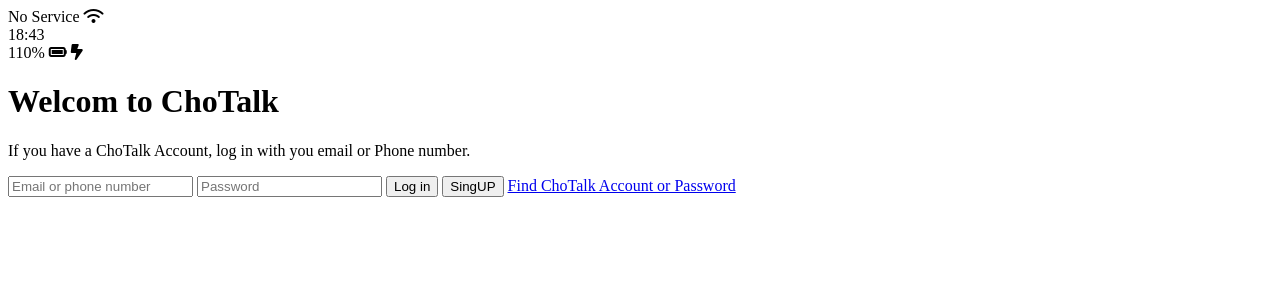
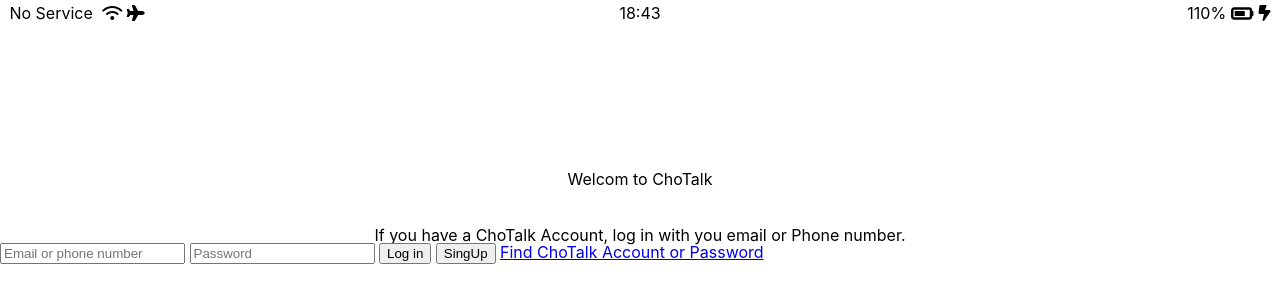
Before and after one commit to Gitstar031/chotalk_clone2022, a plain HTML site: page index.html in a window 1280 px wide. Drawn offline with Linux system fonts and the light colour scheme.

Commit message:
up to date edition

```diff
--- /dev/null
+++ b/css/reset.css
@@ -0,0 +1,43 @@
+html, body, div, span, applet, object, iframe,
+h1, h2, h3, h4, h5, h6, p, blockquote, pre,
+a, abbr, acronym, address, big, cite, code,
+del, dfn, em, img, ins, kbd, q, s, samp,
+small, strike, strong, sub, sup, tt, var,
+b, u, i, center,
+dl, dt, dd, ol, ul, li,
+fieldset, form, label, legend,
+table, caption, tbody, tfoot, thead, tr, th, td,
+article, aside, canvas, details, embed,
+figure, figcaption, footer, header, hgroup,
+menu, nav, output, ruby, section, summary,
+time, mark, audio, video {
+	margin: 0;
+	padding: 0;
+	border: 0;
+	font-size: 100%;
+	font: inherit;
+	vertical-align: baseline;
+}
+/* HTML5 display-role reset for older browsers */
+article, aside, details, figcaption, figure,
+footer, header, hgroup, menu, nav, section {
+	display: block;
+}
+body {
+	line-height: 1;
+}
+ol, ul {
+	list-style: none;
+}
+blockquote, q {
+	quotes: none;
+}
+blockquote:before, blockquote:after,
+q:before, q:after {
+	content: '';
+	content: none;
+}
+table {
+	border-collapse: collapse;
+	border-spacing: 0;
+}
--- /dev/null
+++ b/css/status-bar.css
@@ -0,0 +1,23 @@
+.status-bar {
+    display: flex;
+    justify-content: center;
+    padding:  5px 3px;
+}
+.status-bar__column {
+    width: 33%;
+}
+.status-bar__column:first-child span {
+    margin-right: 5px;
+}
+.status-bar__column:nth-child(2) {
+    display: flex;
+    justify-content: center;
+}
+.status-bar__column:last-child {
+    display: flex;
+    justify-content: flex-end;
+    align-items: center;
+}
+.status-bar__column .fa-battery-three-quarters {
+    margin: 0px 5px;
+}
--- /dev/null
+++ b/css/styles.css
@@ -0,0 +1,15 @@
+@import "reset.css";
+@import "status-bar.css";
+
+body {
+    font-family: -apple-system, BlinkMacSystemFont, 'Segoe UI', Roboto, Oxygen, Ubuntu, Cantarell, 'Open Sans', 'Helvetica Neue', sans-serif;
+}
+
+
+.welcome-header {
+    margin-top: 145px;
+    text-align: center;
+}
+.welcome-header__title {
+    margin-bottom: 40px;
+}
--- a/index.html
+++ b/index.html
@@ -1,6 +1,7 @@
 <!DOCTYPE html>
 <html lang="en">
 <head>
+    <link rel="stylesheet" href="css/styles.css">
     <meta charset="UTF-8">
     <meta http-equiv="X-UA-Compatible" content="IE=edge">
     <meta name="viewport" content="width=device-width, initial-scale=1.0">
@@ -11,13 +12,14 @@
       <div class="status-bar__column">
         <span>No Service</span>
         <i class="fa-solid fa-wifi"></i>
+        <i class="fa-solid fa-plane"></i>
       </div>
       <div class="status-bar__column">
         <span>18:43</span>
       </div>
       <div class="status-bar__column">
         <span>110%</span>
-        <i class="fa-solid fa-battery-full"></i>
+        <i class="fa-solid fa-battery-three-quarters fa-lg"></i>
         <i class="fa-solid fa-bolt-lightning"></i>
       </div>
     </div>
@@ -33,7 +35,7 @@
         <input type="text" placeholder="Email or phone number">
         <input type="password" placeholder="Password">
         <input type="submit" value="Log in">
-        <input type="submit" value="SingUP">
+        <input type="submit" value="SingUp">
         <!--we can use <butten> tag instead of submit-->
         <a href="#">Find ChoTalk Account or Password</a>
     </form>
```
Also changed, not shown: 1 other file.
